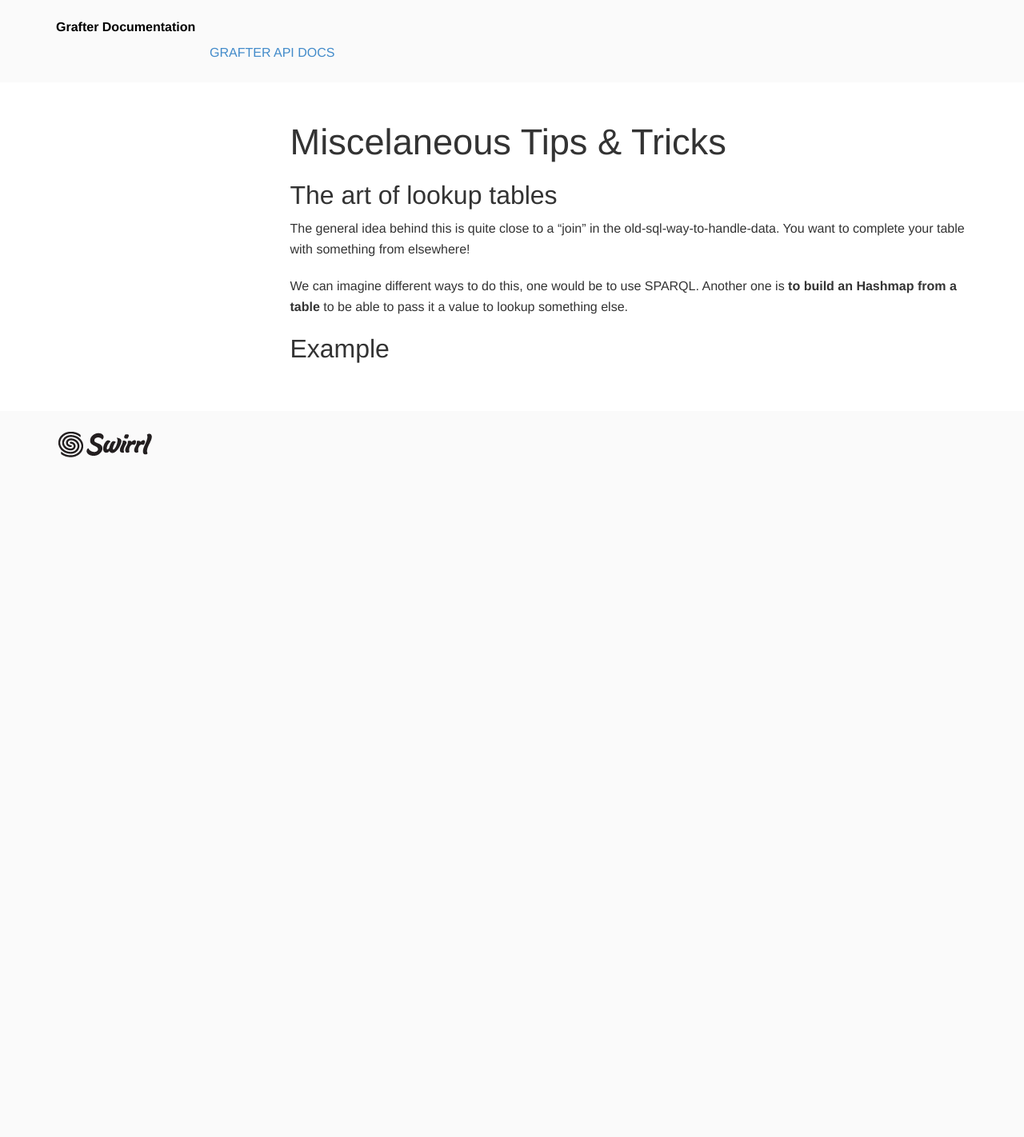
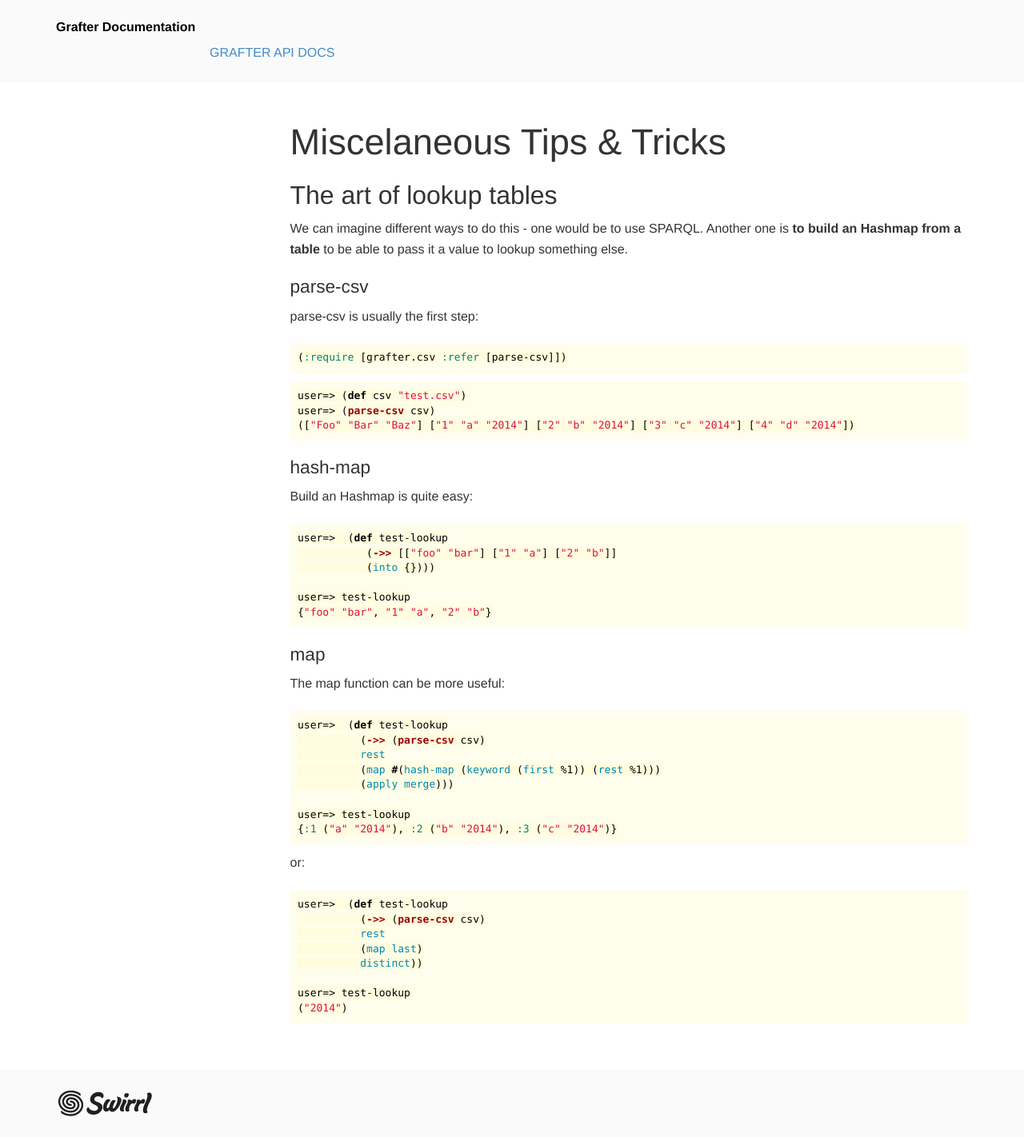
Before and after one commit to Swirrl/grafter-docs, a Jekyll site: the page built from _howto/510_lookup_tables.md, in a window 1280 px wide. Shown: the whole page at 80% size. Built offline with Jekyll 4.4.1, drawn with Linux system fonts in a browser that asks for light colours; before the commit the page ends 900 px from its top, so only the background shows below that.

Commit message:
done lookup-table

```diff
--- a/_howto/510_lookup_tables.md
+++ b/_howto/510_lookup_tables.md
@@ -7,9 +7,68 @@ title: Lookup tables
 
 ## The art of lookup tables
 
-The general idea behind this is quite close to a "join" in the old-sql-way-to-handle-data. You want to complete your table with something from elsewhere!
+We can imagine different ways to do this - one would be to use SPARQL. Another one is **to build an Hashmap from a table** to be able to pass it a value to lookup something else.
 
-We can imagine different ways to do this, one would be to use SPARQL. Another one is **to build an Hashmap from a table** to be able to pass it a value to lookup something else.
+### parse-csv
+parse-csv is usually the first step:
+
+{% highlight clojure %}
+
+(:require [grafter.csv :refer [parse-csv]])
+
+{% endhighlight %}
 
 
-## Example
+{% highlight clojure %}
+
+user=> (def csv "test.csv")
+user=> (parse-csv csv)
+(["Foo" "Bar" "Baz"] ["1" "a" "2014"] ["2" "b" "2014"] ["3" "c" "2014"] ["4" "d" "2014"])
+
+{% endhighlight %}
+
+### hash-map
+
+Build an Hashmap is quite easy:
+
+{% highlight clojure %}
+
+user=>  (def test-lookup
+           (->> [["foo" "bar"] ["1" "a"] ["2" "b"]]
+           (into {})))
+
+user=> test-lookup
+{"foo" "bar", "1" "a", "2" "b"}
+
+{% endhighlight %}
+
+### map
+The map function can be more useful:
+
+{% highlight clojure %}
+
+user=>  (def test-lookup
+          (->> (parse-csv csv)
+          rest
+          (map #(hash-map (keyword (first %1)) (rest %1)))
+          (apply merge)))
+
+user=> test-lookup
+{:1 ("a" "2014"), :2 ("b" "2014"), :3 ("c" "2014")}
+
+{% endhighlight %}
+
+or:
+
+{% highlight clojure %}
+
+user=>  (def test-lookup
+          (->> (parse-csv csv)
+          rest
+          (map last)
+          distinct))
+
+user=> test-lookup
+("2014")
+
+{% endhighlight %}
```
